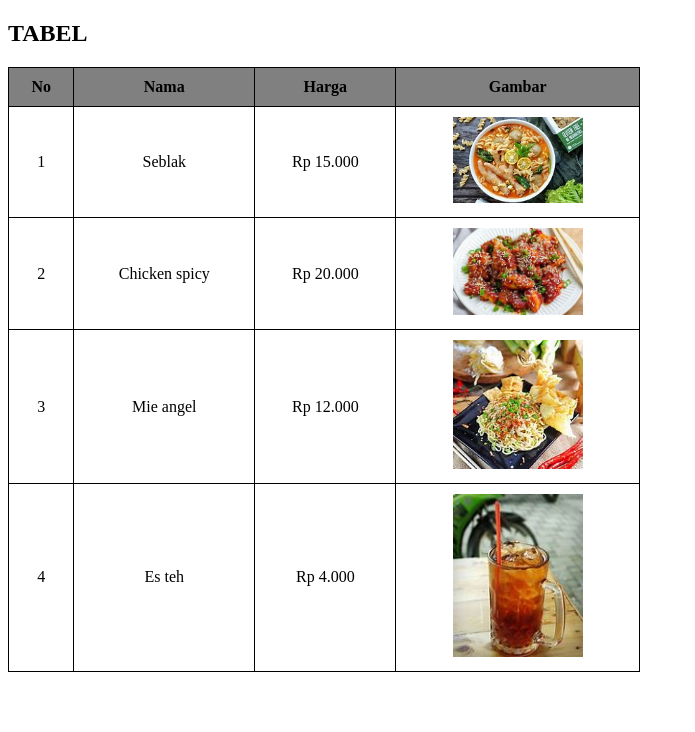
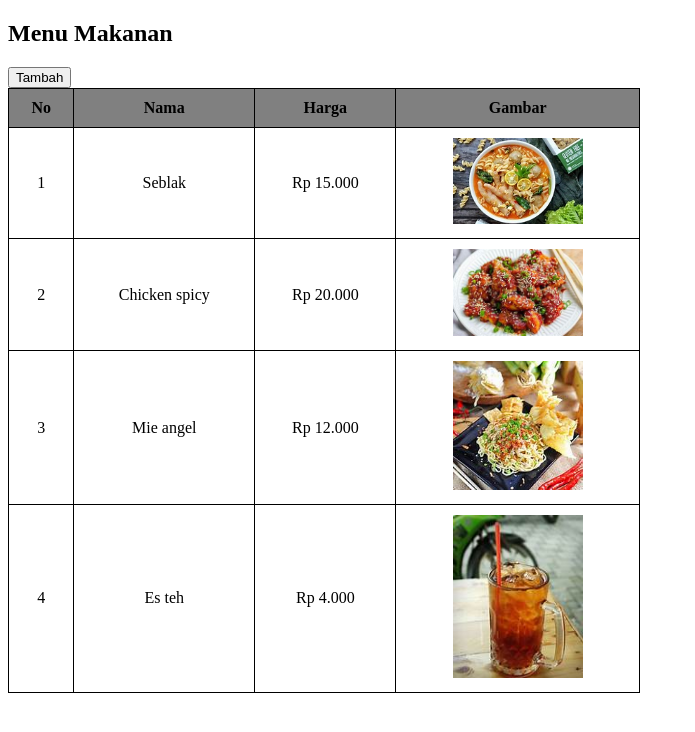
Before and after one commit to keyshanavii/html-activity-3, a plain HTML site: page index.html in a window 1280 px wide. Shown: the whole page, without its empty margins (0-695 px from the left). Drawn offline with Linux system fonts and the light colour scheme.

Commit message:
Initial commit

```diff
--- a/index.html
+++ b/index.html
@@ -22,7 +22,8 @@
     </style>
   </head>
   <body>
-    <h2>TABEL</h2>
+    <h2>Menu Makanan</h2>
+    <button>Tambah</button>
     <table>
       <thead>
         <tr>
```
